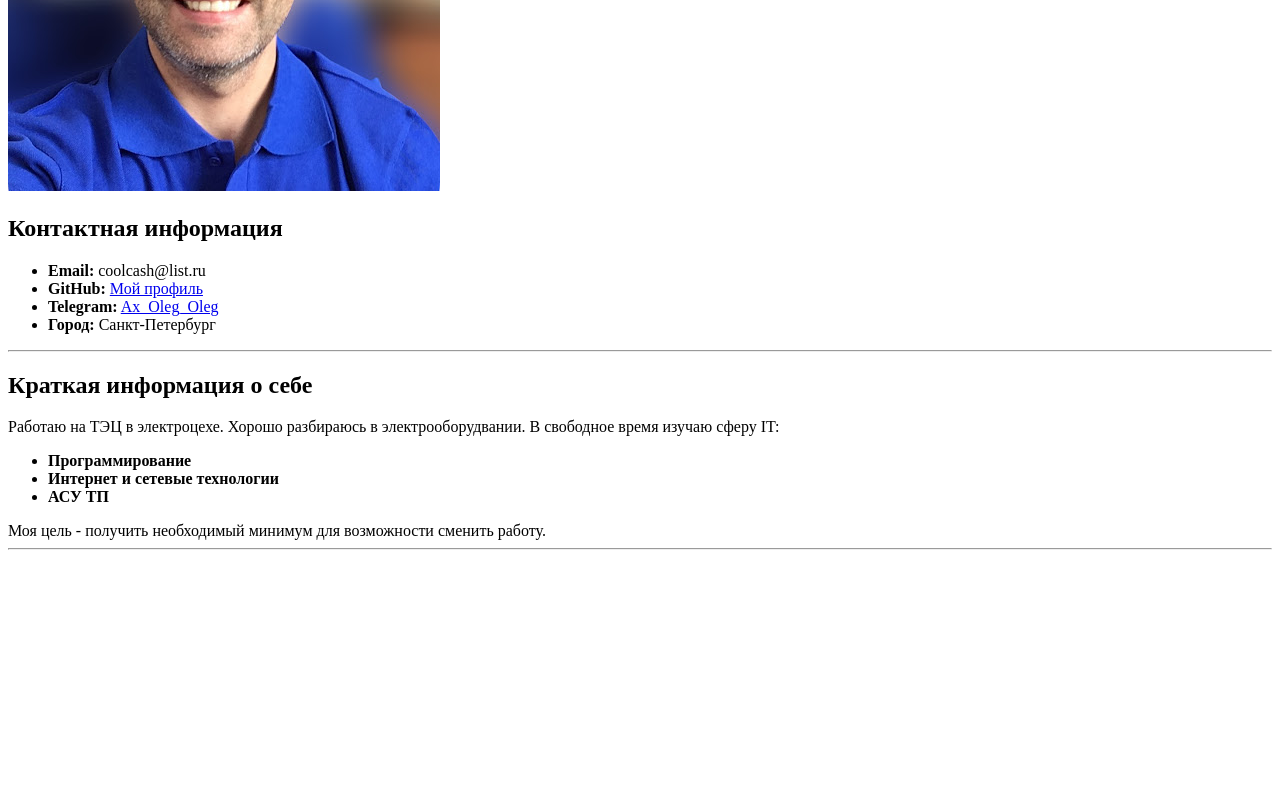
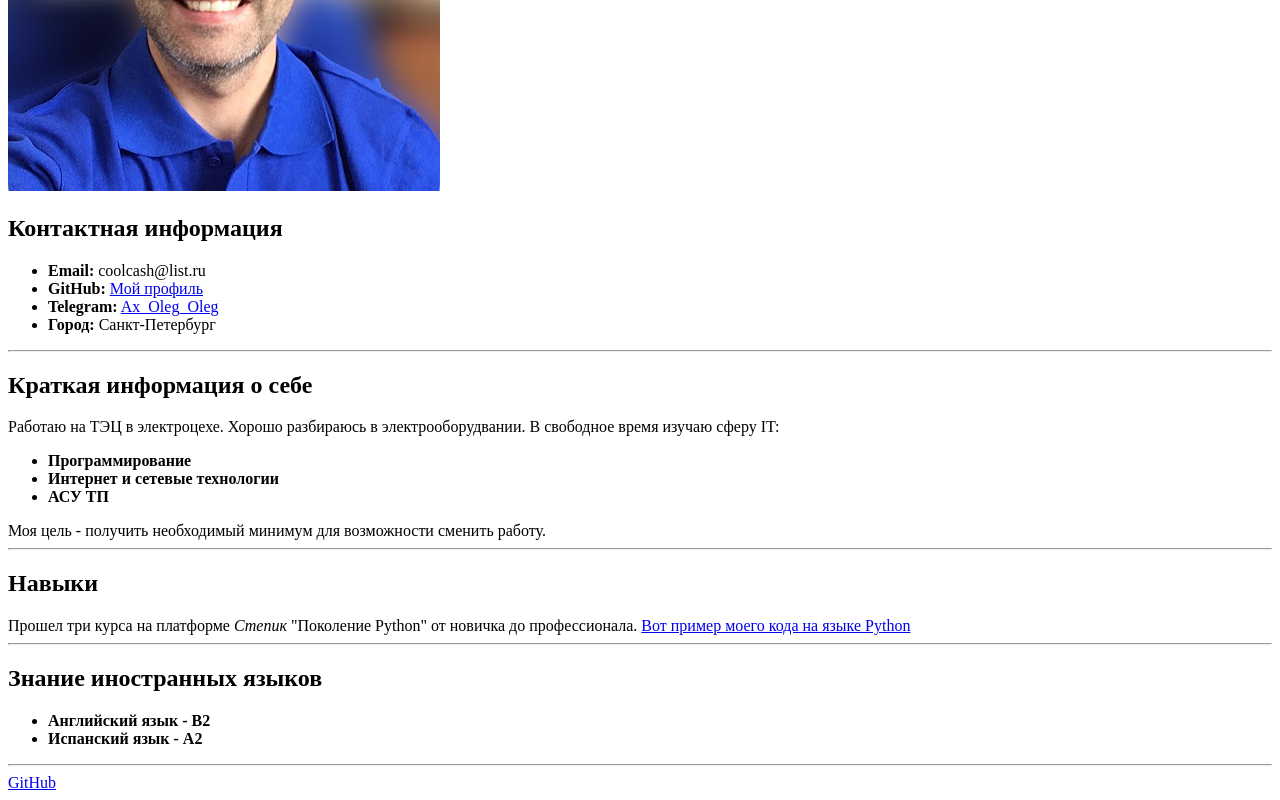
Before and after one commit to OlegSmirn0v/rsschool-cv, a plain HTML site: page index.html in a window 1280 px wide. Shown: the part 308-1108 px from the top of the page. Before the commit the page ends 866 px from the top, so only its background shows below. Drawn offline with Linux system fonts and the light colour scheme.

Commit message:
feat: add all info about myself to index.html

```diff
--- a/index.html
+++ b/index.html
@@ -41,5 +41,22 @@
         Моя цель - получить необходимый минимум для возможности сменить работу.
     </section>
     <hr>
+    <section>
+        <h2>Навыки</h2>
+        Прошел три курса на платформе <i>Степик</i> "Поколение Python" от новичка до профессионала.
+        <a href="https://github.com/OlegSmirn0v/caesar_cipher_stepik">Вот пример моего кода на языке Python</a>
+    </section>
+    <hr>
+    <section>
+        <h2>Знание иностранных языков</h2>
+        <ul>
+            <li><strong>Английский язык - В2</strong></li>
+            <li><strong>Испанский язык - А2</strong></li>
+        </ul>
+    </section>
+    <hr>
+    <footer>
+        <a href="https://github.com/OlegSmirn0v">GitHub</a>
+    </footer>
 </body>
 </html>
```
